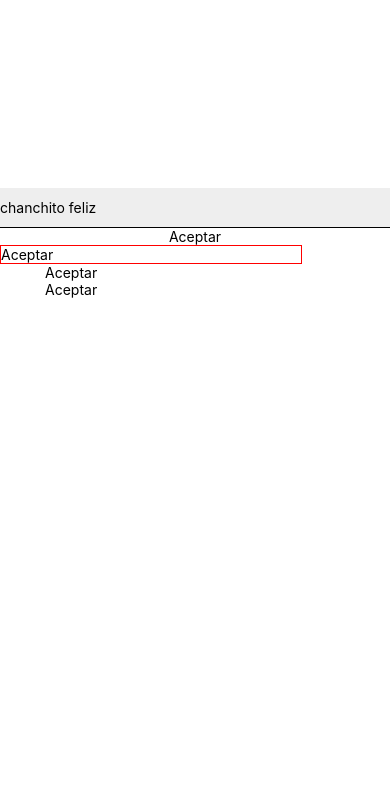
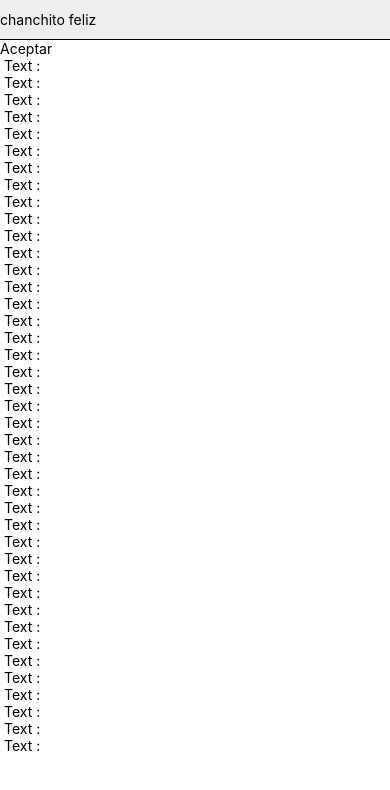
Before and after one commit to RaskovskyDavid/ReactNativePracticando, a React Native app: screen / in a window 390 px wide. Shown: the top 790 px of the page. Built offline with nearby package versions, Linux system fonts and the light colour scheme.

Commit message:
ScrollView

```diff
--- a/App.js
+++ b/App.js
@@ -1,4 +1,4 @@
-import { StyleSheet, Text, View , TextInput, Dimensions, TouchableHighlight, TouchableNativeFeedback, TouchableOpacity, TouchableWithoutFeedback} from 'react-native';
+import { StyleSheet, Text, View , TextInput, Dimensions, TouchableHighlight, ScrollView} from 'react-native';
 import  { useState } from 'react';
 
 const width = Dimensions.get('window').width
@@ -13,6 +13,7 @@ export default function App() {
   const [textSubmit, setTextSubmit] = useState('');
   return (
     <View style={styles.container}>
+      <ScrollView style={styles.scrollView}>
       <Texto>{textSubmit}</Texto>
       <TextInput style={styles.input} placeholder='Escribir aqui' onChangeText={t => setTextito(t)} defaultValue={textito} ></TextInput>
       <TouchableHighlight
@@ -23,46 +24,35 @@ export default function App() {
         alert('El texto envidado con exito')
       }}>
         <Text>Aceptar</Text></TouchableHighlight>
-
-        <TouchableNativeFeedback  // SOLO PARA ANDROID
-        // background={TouchableNativeFeedback.Ripple('#00f', true)}
-      onPress={() => {
-        setTextSubmit(textito)
-        alert('El texto envidado con exito')
-      }}>
-        <View style={styles.view}>
-        <Text>Aceptar</Text>
-      </View>
-        </TouchableNativeFeedback>
-
-        <TouchableOpacity
-        // style={styles.touchableOpacity},
-      onPress={() => {
-        setTextSubmit(textito)
-        alert('El texto envidado con exito')
-      }}>
-        <View style={styles.view}>
-        <Text>Aceptar</Text>
-      </View>
-      </TouchableOpacity>
-
-
-      <TouchableWithoutFeedback
-        // style={styles.touchableOpacity},
-      onPress={() => {
-        setTextSubmit(textito)
-        alert('El texto envidado con exito')
-      }}>
-        <View style={styles.view}>
-        <Text>Aceptar</Text>
-      </View>
-      </TouchableWithoutFeedback>
-
+        <Texto> Text : {textSubmit}</Texto>
+        <Texto> Text : {textSubmit}</Texto><Texto> Text : {textSubmit}</Texto>
+        <Texto> Text : {textSubmit}</Texto><Texto> Text : {textSubmit}</Texto>
+        <Texto> Text : {textSubmit}</Texto><Texto> Text : {textSubmit}</Texto>
+        <Texto> Text : {textSubmit}</Texto><Texto> Text : {textSubmit}</Texto>
+        <Texto> Text : {textSubmit}</Texto><Texto> Text : {textSubmit}</Texto>
+        <Texto> Text : {textSubmit}</Texto><Texto> Text : {textSubmit}</Texto>
+        <Texto> Text : {textSubmit}</Texto><Texto> Text : {textSubmit}</Texto>
+        <Texto> Text : {textSubmit}</Texto><Texto> Text : {textSubmit}</Texto><Texto> Text : {textSubmit}</Texto><Texto> Text : {textSubmit}</Texto>
+        <Texto> Text : {textSubmit}</Texto><Texto> Text : {textSubmit}</Texto>
+        <Texto> Text : {textSubmit}</Texto><Texto> Text : {textSubmit}</Texto>
+        <Texto> Text : {textSubmit}</Texto><Texto> Text : {textSubmit}</Texto>
+        <Texto> Text : {textSubmit}</Texto><Texto> Text : {textSubmit}</Texto>
+        <Texto> Text : {textSubmit}</Texto><Texto> Text : {textSubmit}</Texto>
+        <Texto> Text : {textSubmit}</Texto><Texto> Text : {textSubmit}</Texto>
+        <Texto> Text : {textSubmit}</Texto><Texto> Text : {textSubmit}</Texto>
+        <Texto> Text : {textSubmit}</Texto><Texto> Text : {textSubmit}</Texto>
+        <Texto> Text : {textSubmit}</Texto><Texto> Text : {textSubmit}</Texto>
+        <Texto> Text : {textSubmit}</Texto><Texto> Text : {textSubmit}</Texto>
+        <Texto> Text : {textSubmit}</Texto><Texto> Text : {textSubmit}</Texto>
+        </ScrollView>
     </View>
   );
 }
 
 const styles = StyleSheet.create({
+  scrollView:{
+    width: width,
+  },
   touchableOpacity: {
     backgroundColor: '#EEE'
   },
```
